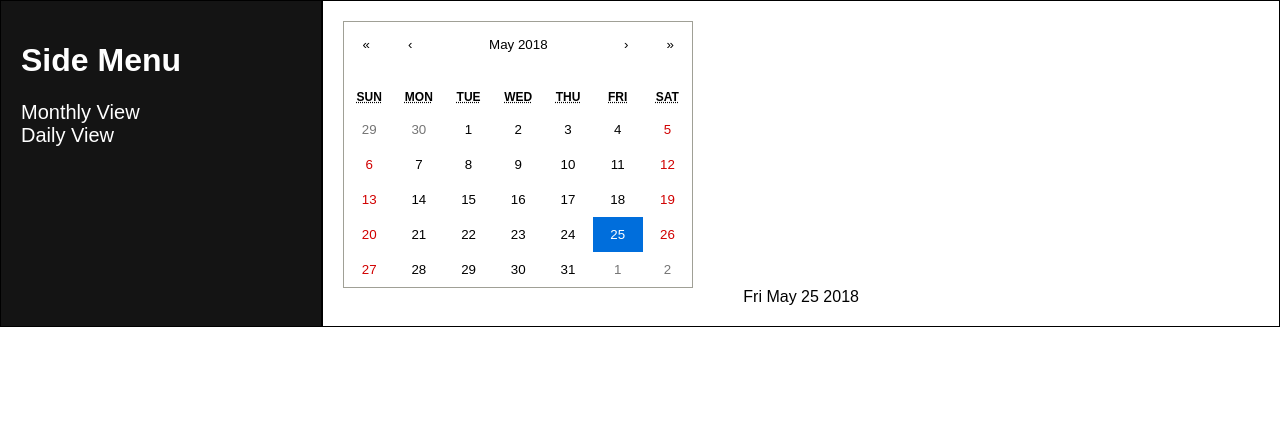
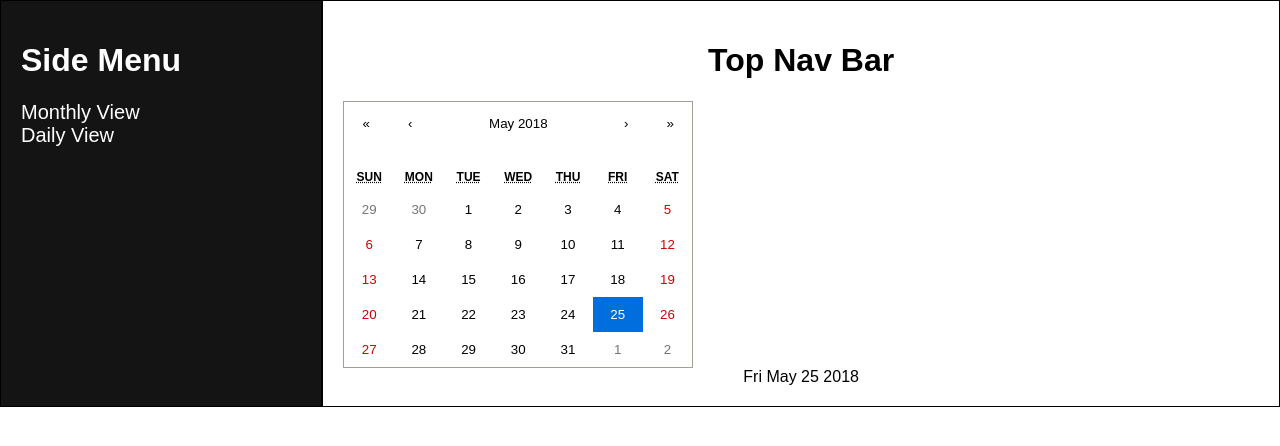
Before and after one commit to genkjames/planahead, a React (Create React App) app in the folder client/: page /dashboard in a window 1280 px wide. Shown: the top 446 px of the page. Built offline with nearby package versions, Linux system fonts and the light colour scheme.

Commit message:
add top nav bar to dashboard

```diff
--- a/client/src/components/Daily.jsx
+++ b/client/src/components/Daily.jsx
@@ -1,9 +1,11 @@
 import React, { Component } from 'react';
+import TopNav from './TopNav';
 
 class Daily extends Component {
   render() {
     return (
       <div>
+        <TopNav />
         <h1>Daily</h1>
       </div>
     )
--- a/client/src/components/Monthly.jsx
+++ b/client/src/components/Monthly.jsx
@@ -1,5 +1,6 @@
 import React, { Component } from 'react';
 import Calendar from 'react-calendar/';
+import TopNav from './TopNav';
 
 class Monthly extends Component {
   constructor(props) {
@@ -25,6 +26,7 @@ class Monthly extends Component {
   render() {
     return (
       <div>
+        <TopNav />
         <Calendar
           onChange={this.handleChange}
           onClickMonth={this.handleChange}
--- a/client/src/components/SideMenu.jsx
+++ b/client/src/components/SideMenu.jsx
@@ -1,11 +1,11 @@
 import React from 'react';
-import Nav from './Nav';
+import SideNav from './SideNav';
 
 function SideMenu(props) {
   return (
     <div className="side-menu">
       <h1>Side Menu</h1>
-      <Nav />
+      <SideNav />
     </div>
   )
 }
--- a/client/src/components/Nav.jsx
+++ b/client/src/components/SideNav.jsx
@@ -1,7 +1,7 @@
 import React from 'react';
 import { Link } from 'react-router-dom';
 
-function Nav(props) {
+function SideNav(props) {
   return (
     <div>
       <Link to="/dashboard">Monthly View</Link>
@@ -10,4 +10,4 @@ function Nav(props) {
   )
 }
 
-export default Nav;
+export default SideNav;
--- /dev/null
+++ b/client/src/components/TopNav.jsx
@@ -0,0 +1,11 @@
+import React from 'react';
+
+function TopNav(props) {
+  return (
+    <div>
+      <h1>Top Nav Bar</h1>
+    </div>
+  )
+}
+
+export default TopNav;
```
